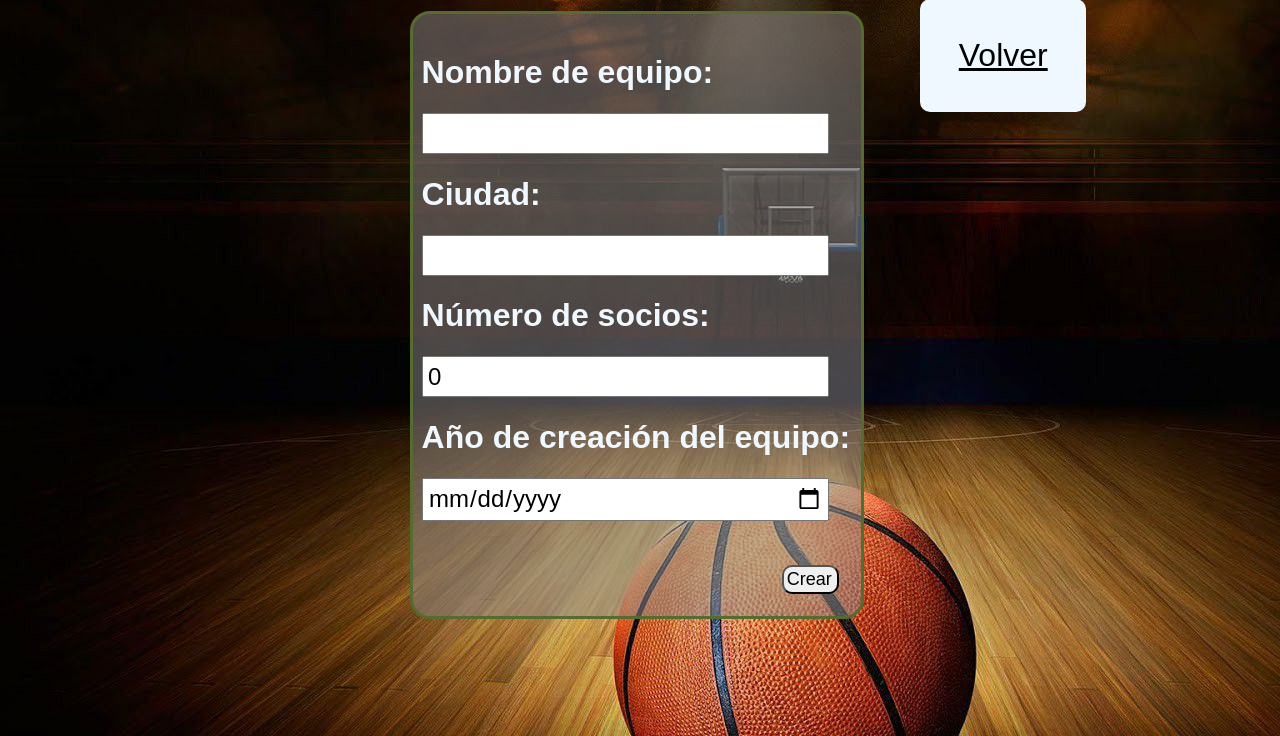
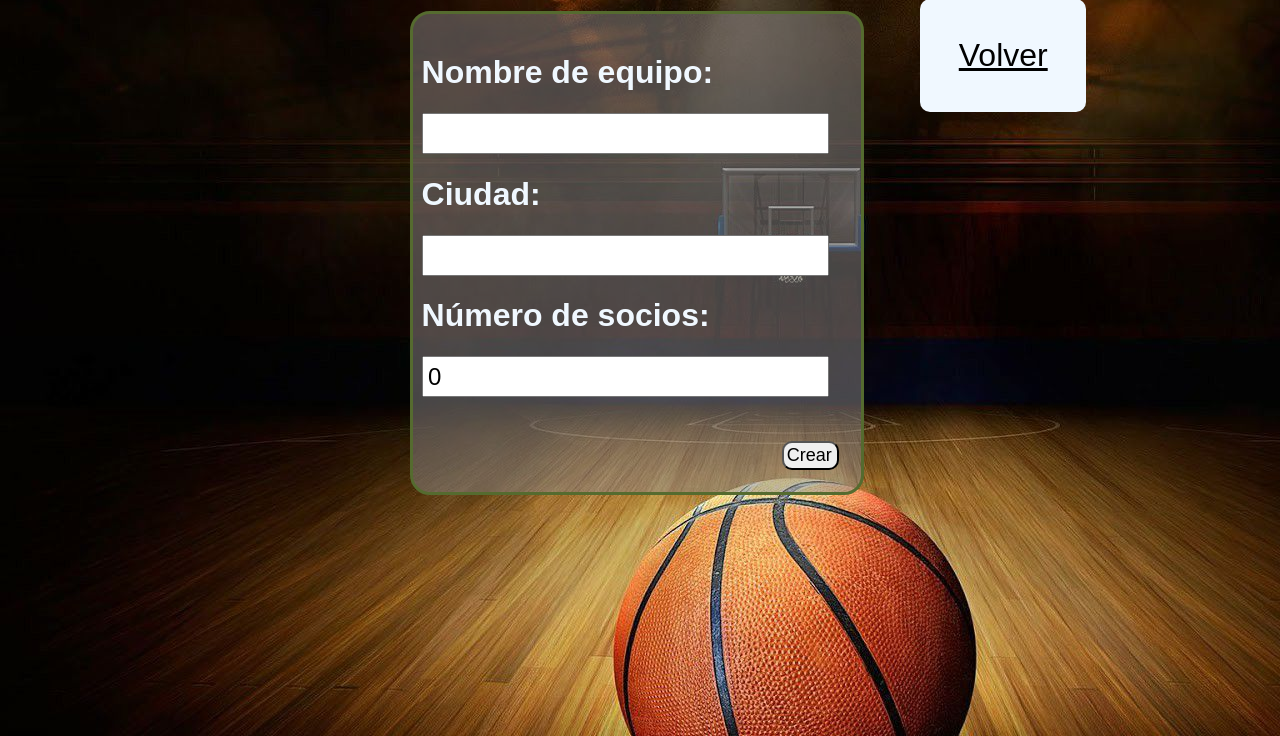
Before and after one commit to PatataAsada/BaloncestoManagerFullHD4K, a PHP site: page /crear_modificar_equipo.php in a window 1280 px wide. Shown: the part 64-800 px from the top of the page. Run offline with PHP 8.4, Linux system fonts and the light colour scheme; the visitor is signed in with stand-in values (Sample User, id 1).

Commit message:
mod -> eliminado input fecha en formulario equipo

```diff
--- a/crear_modificar_equipo.php
+++ b/crear_modificar_equipo.php
@@ -44,11 +44,6 @@ if(isset($_GET['nom_equipo'])){
                 <label for="num_socios">Número de socios: </label>
                 <?php
                 echo "<input type='number' name='num_socios' value='$num_socios' class='text'/>";
-                ?>
-
-                <label for="anio">Año de creación del equipo: </label>
-                <?php
-                    echo "<input type='date' name='anio' class='text' value='$anio'/>";
 
                     if(isset($_GET['nom_equipo'])){
                         echo '<input type="submit" name="Entrar" class="button"  value="Actualizar"/>';
```
